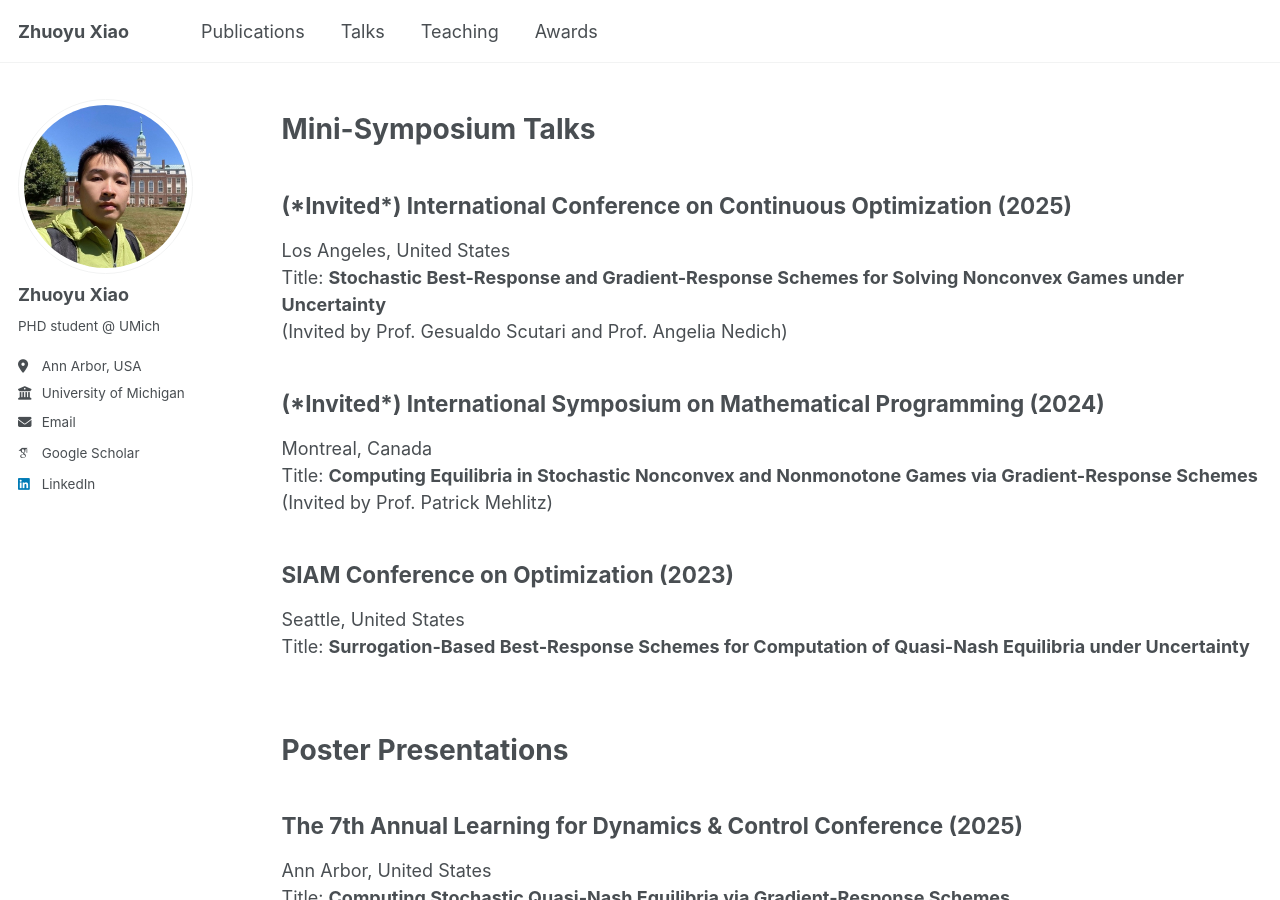
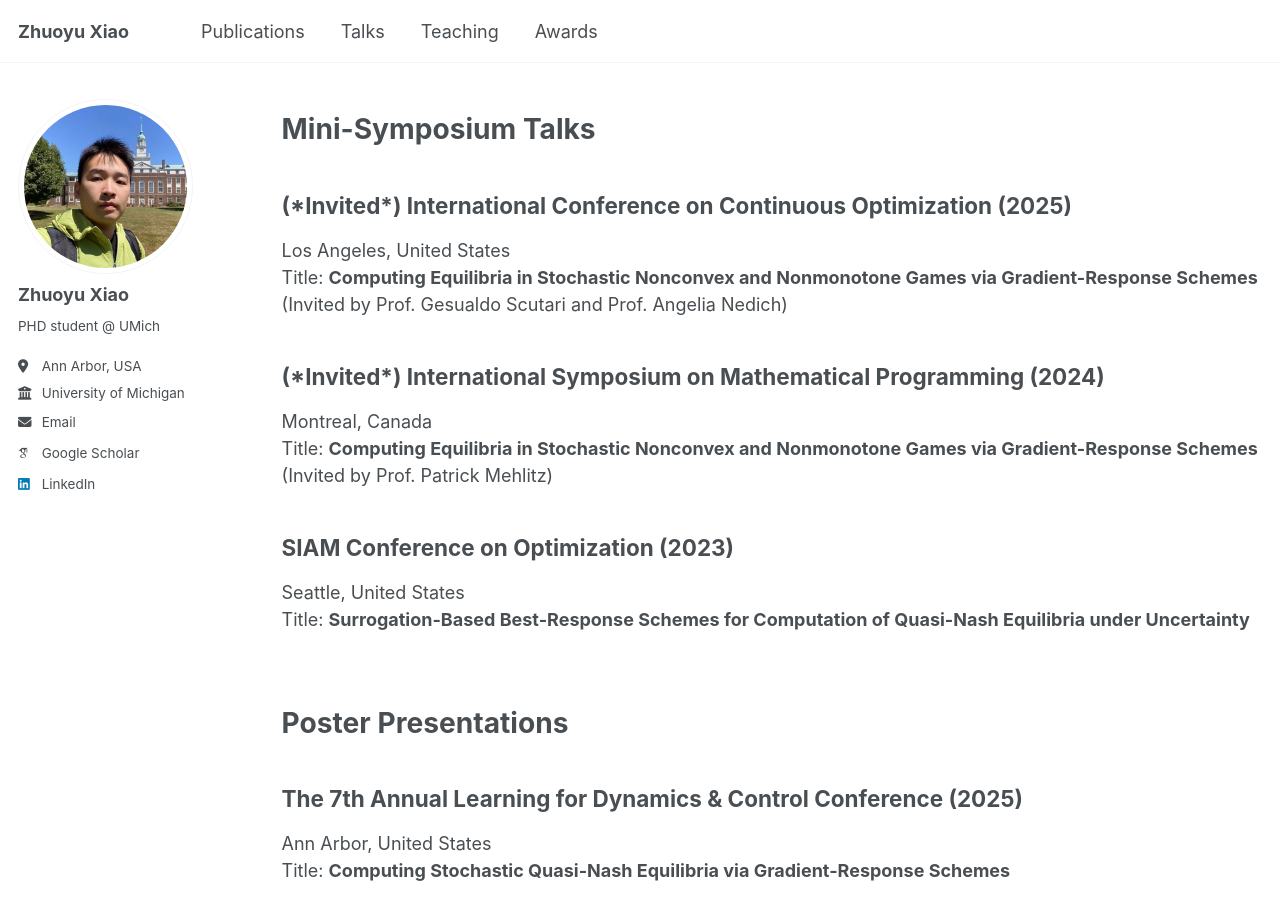
Before and after one commit to zyxiao97/zyxiao97.github.io, a Jekyll site: the page built from _pages/talks.md, in a window 1280 px wide and 900 px high. Built offline with Jekyll 4.4.1, drawn with Linux system fonts in a browser that asks for light colours; some web fonts are replaced.

Commit message:
Update talks.md

```diff
--- a/_pages/talks.md
+++ b/_pages/talks.md
@@ -10,7 +10,7 @@ Mini-Symposium Talks
 
 ## (\*Invited\*) International Conference on Continuous Optimization (2025)
 Los Angeles, United States
-Title: **Stochastic Best-Response and Gradient-Response Schemes for Solving Nonconvex Games under Uncertainty**
+Title: **Computing Equilibria in Stochastic Nonconvex and Nonmonotone Games via Gradient-Response Schemes**
 (Invited by Prof. Gesualdo Scutari and Prof. Angelia Nedich)
 
 ## (\*Invited\*) International Symposium on Mathematical Programming (2024)
```
